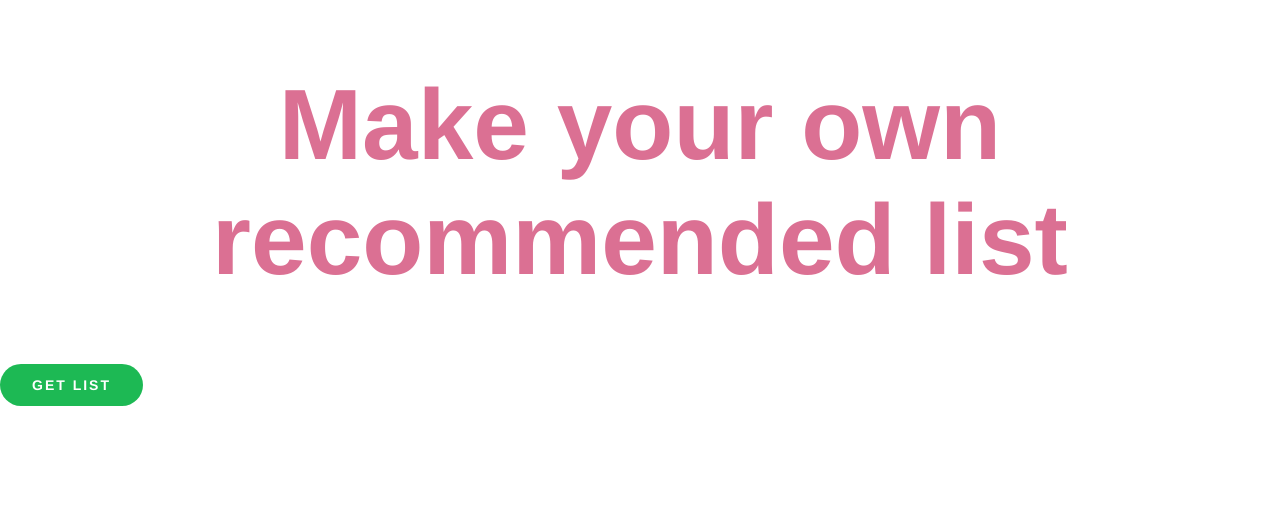
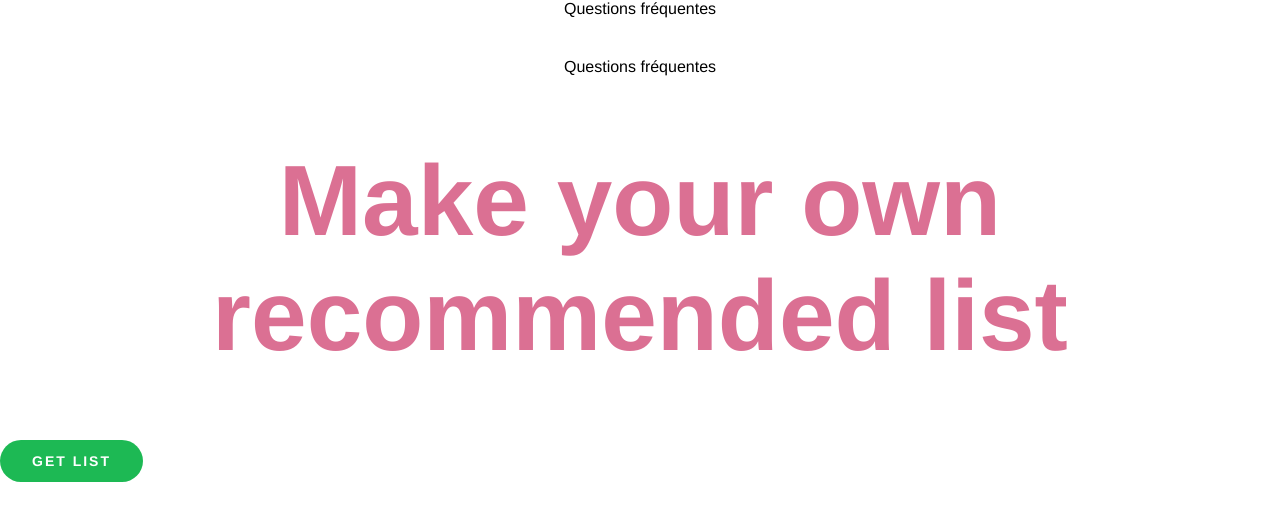
Before and after one commit to merve/spotify-custom-playlist, a Next.js app: page / in a window 1280 px wide. Shown: the top 520 px of the page. Built offline with nearby package versions, Linux system fonts and the light colour scheme.

Commit message:
[FEAT] (Component) Text

```diff
--- a/components/Button.tsx
+++ b/components/Button.tsx
@@ -53,7 +53,7 @@ Button.defaultProps = {
   margin: "0",
   borderRadius: "100px",
   fontWeight: 700,
-  fontSize: fontDef.body2.size,
+  fontSize: fontDef.bodySmall.size,
 };
 
 export default Button;
--- /dev/null
+++ b/components/Text.tsx
@@ -0,0 +1,66 @@
+import { HTMLAttributes } from "react";
+import styled from "styled-components";
+
+import { fontDef } from "./global-style";
+
+export type TextType =
+  | "h1"
+  | "h2"
+  | "h3"
+  | "h4"
+  | "h5"
+  | "h6"
+  | "body"
+  | "bodySmall"
+  | "bodyLarge"
+  | "small";
+
+interface BaseTextProps {
+  type: TextType;
+  tag?: "h1" | "h2" | "h3" | "h4" | "h5" | "h6" | "p" | "span" | "div";
+  fontSize?: string;
+  fontWeight?: number;
+  lineHeight?: number;
+  italic?: boolean;
+  overflowWrap?: "normal" | "break-word" | "anywhere";
+  textAlign?: "center" | "inherit" | "justify" | "left" | "right";
+  margin?: string;
+  padding?: string;
+
+  color?: string;
+}
+
+const mapStyleToType = (type: TextType): string => {
+  return `
+        font-size: ${fontDef[type].size};
+        font-weight: ${fontDef[type].weight};
+    `;
+};
+
+export const BaseText = styled.div<BaseTextProps>`
+  ${(p) => mapStyleToType(p.type)}
+  ${(p) => p.fontSize && `font-size: ${p.fontSize};`}
+    ${(p) => p.fontWeight && `font-weight: ${p.fontWeight};`}
+    ${(p) => p.lineHeight && `line-height: ${p.lineHeight};`}
+    ${(p) => p.italic && `font-style: italic;`}
+    ${(p) => p.overflowWrap && `overflow-wrap: ${p.overflowWrap};`}
+    ${(p) => p.textAlign && `text-align: ${p.textAlign};`}
+    ${(p) => `margin: ${p.margin ?? 0};`}
+    ${(p) => `padding: ${p.padding ?? 0};`}
+
+    ${(p) => p.color && `color: ${p.color};`}
+`;
+
+export interface ITextProps
+  extends BaseTextProps,
+    HTMLAttributes<HTMLParagraphElement> {}
+
+export const Text: React.FC<ITextProps> = ({
+  type = "body",
+  tag = "div",
+  ...props
+}: ITextProps): JSX.Element => {
+  return <BaseText as={tag} type={type} {...props}></BaseText>;
+};
+
+export default Text;
--- a/components/global-style.tsx
+++ b/components/global-style.tsx
@@ -41,9 +41,9 @@ export const fontDef = {
   h4: { size: "36px", weight: 700 },
   h5: { size: "30px", weight: 700 },
   h6: { size: "24px", weight: 400 },
-  p: { size: "20px", weight: 400 },
+  bodyLarge: { size: "20px", weight: 400 },
   body: { size: "16px", weight: 400 },
-  body2: { size: "14px", weight: 400 },
+  bodySmall: { size: "14px", weight: 400 },
   small: { size: "12px", weight: 400 },
 };
 
--- a/pages/index.tsx
+++ b/pages/index.tsx
@@ -2,6 +2,7 @@ import type { NextPage } from "next";
 import Head from "next/head";
 import styled from "styled-components";
 import Button from "../components/Button";
+import Text from "../components/Text";
 
 const Title = styled.h1`
   font-size: 100px;
@@ -21,6 +22,12 @@ const Home: NextPage = () => {
       </Head>
 
       <main>
+        <Text type="body" margin="0 0 40px 0" textAlign="center">
+          Questions fréquentes
+        </Text>
+        <Text tag="h1" type="body" margin="0 0 40px 0" textAlign="center">
+          Questions fréquentes
+        </Text>
         <Title>Make your own recommended list</Title>
         <Button>GET LIST</Button>
       </main>
```
